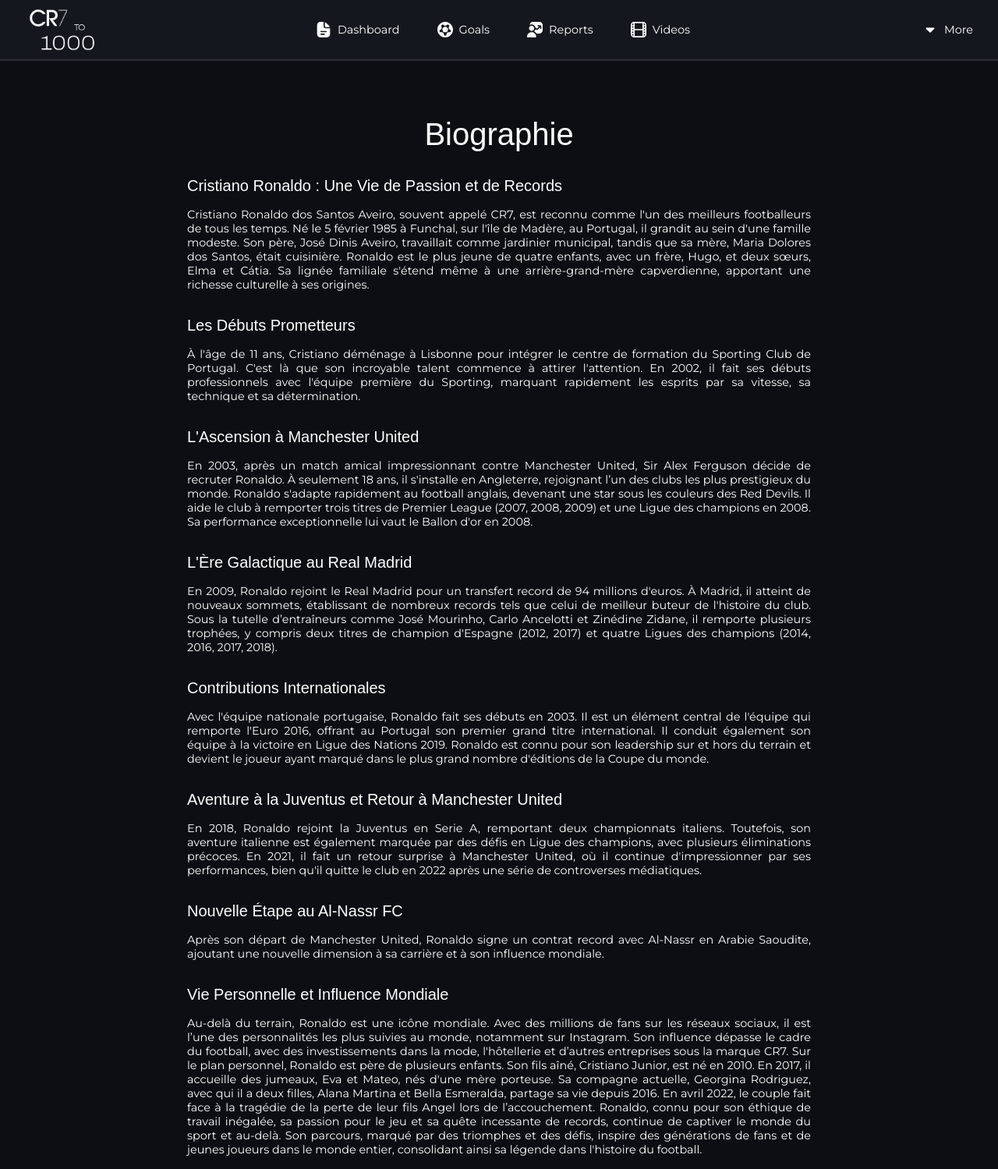
After one commit to marinoo3/cr7to1000, a Flask app: page /bio in a window 1280 px wide. The commit adds this page. Shown: the whole page at 78% size. Run offline with Flask 3, Linux system fonts and the light colour scheme; parts of the project's set-up code (start-up, migrations or seed data) failed here and were passed over.

Commit message:
Add files via upload

```diff
--- a/app.py
+++ b/app.py
@@ -42,6 +42,10 @@ def index_goals() -> str:
 @app.route('/videos')
 def index_videos() -> str:
     return render_template('videos.html')
+
+@app.route('/bio')
+def index_bio() -> str:
+    return render_template('biographie.html')
 
 @app.route('/privacy-policy')
 def index_privacy_policy() -> str:
--- a/custom/analytics.py
+++ b/custom/analytics.py
@@ -106,7 +106,7 @@ class Analytics():
         goals = df.copy()
         goals = goals[['date', 'competition', 'position', 'minute', 'type_of_goal']]
         goals['date'] = pd.to_datetime(goals['date'], format='%m/%d/%y')
-        goals['month_year'] = goals['date'].dt.strftime('%B %Y')
+        goals['month_year'] = goals['date'].dt.strftime('%B %Y').str.title()
 
         return goals
 
--- /dev/null
+++ b/static/css/biographie.css
@@ -0,0 +1,18 @@
+.content-wrapper {
+    max-width: 800px;
+    margin:auto;
+    text-align: left;
+}
+
+.content-wrapper > h2 {
+    font-size: 2.5vh;
+    font-weight: 500;
+    margin-bottom: 2vh;
+    margin-top: 4vh;
+    text-align: justify;
+}
+
+.content-wrapper > p {
+    margin-bottom: 2vh;
+    text-align: justify;
+}
--- a/static/css/main.css
+++ b/static/css/main.css
@@ -123,6 +123,7 @@ nav.main-menu {
     justify-content: space-between;
     padding: 1.4vh 4vh;
     position: fixed;
+    top: 0;
     width: calc(100% - 8vh);
     z-index: 10;
     background-color: var(--bg-light);
--- /dev/null
+++ b/templates/biographie.html
@@ -0,0 +1,90 @@
+<!DOCTYPE html>
+<html lang="fr">
+<head>
+    <meta charset="UTF-8">
+    <link rel="stylesheet" href="{{ url_for('static', filename='css/main.css') }}">
+    <link rel="stylesheet" href="{{ url_for('static', filename='css/biographie.css') }}">
+    <link rel="icon" type="" href="{{ url_for('static', filename='images/favicon.jpg') }}">
+    <title>CR7 to 1000</title>
+</head>
+<body>
+
+    <nav class="main-menu">
+        <div>
+            <img class="logo" src="{{ url_for('static', filename='images/banner.jpg') }}" alt="CR7 to 1000 banner">
+        </div>
+        <ul>
+            <li>
+                <a href="dashboard">
+                    <img src="{{ url_for('static', filename='images/dashboard.svg') }}" alt="Dashboard icon" width="20vh">
+                    <p>Dashboard</p>
+                </a>
+            </li>
+            <li>
+                <a href="goals">
+                    <img src="{{ url_for('static', filename='images/goals.svg') }}" alt="Goals icon" width="20vh">
+                    <p>Goals</p>
+                </a>
+            </li>
+            <li>
+                <a href="reports">
+                    <img src="{{ url_for('static', filename='images/reports.svg') }}" alt="Reports icon" width="20vh">
+                    <p>Reports</p>
+                </a>
+            </li>
+            <li >
+                <a href="videos">
+                    <img src="{{ url_for('static', filename='images/videos.svg') }}" alt="Reports icon" width="20vh">
+                    <p>Videos</p>
+                </a>
+            </li>
+        </ul>
+        <div class="more-button">
+            <img src="{{ url_for('static', filename='images/down-arrow.svg') }}" alt="" width="20vh">
+            <p>More</p>
+            <div class="more-menu-container">
+                <ul>
+                    <li>Biographie</li>
+                </ul>
+            </div>
+        </div>
+    </nav>
+
+    <section class="header">
+        <h1>Biographie</h1>
+    </section>
+
+    <section class="content-wrapper">
+        <h2>Cristiano Ronaldo : Une Vie de Passion et de Records</h2>
+        <p>Cristiano Ronaldo dos Santos Aveiro, souvent appelé CR7, est reconnu comme l'un des meilleurs footballeurs de tous les temps. Né le 5 février 1985 à Funchal, sur l'île de Madère, au Portugal, il grandit au sein d'une famille modeste. Son père, José Dinis Aveiro, travaillait comme jardinier municipal, tandis que sa mère, Maria Dolores dos Santos, était cuisinière. Ronaldo est le plus jeune de quatre enfants, avec un frère, Hugo, et deux sœurs, Elma et Cátia. Sa lignée familiale s'étend même à une arrière-grand-mère capverdienne, apportant une richesse culturelle à ses origines.</p>
+        <h2>Les Débuts Prometteurs</h2>
+        <p>À l'âge de 11 ans, Cristiano déménage à Lisbonne pour intégrer le centre de formation du Sporting Club de Portugal. C'est là que son incroyable talent commence à attirer l'attention. En 2002, il fait ses débuts professionnels avec l'équipe première du Sporting, marquant rapidement les esprits par sa vitesse, sa technique et sa détermination.</p>
+        <h2>L'Ascension à Manchester United</h2>
+        <p>En 2003, après un match amical impressionnant contre Manchester United, Sir Alex Ferguson décide de recruter Ronaldo. À seulement 18 ans, il s'installe en Angleterre, rejoignant l’un des clubs les plus prestigieux du monde. Ronaldo s'adapte rapidement au football anglais, devenant une star sous les couleurs des Red Devils. Il aide le club à remporter trois titres de Premier League (2007, 2008, 2009) et une Ligue des champions en 2008. Sa performance exceptionnelle lui vaut le Ballon d'or en 2008.</p>
+        <h2>L'Ère Galactique au Real Madrid</h2>
+        <p>En 2009, Ronaldo rejoint le Real Madrid pour un transfert record de 94 millions d'euros. À Madrid, il atteint de nouveaux sommets, établissant de nombreux records tels que celui de meilleur buteur de l'histoire du club. Sous la tutelle d’entraîneurs comme José Mourinho, Carlo Ancelotti et Zinédine Zidane, il remporte plusieurs trophées, y compris deux titres de champion d'Espagne (2012, 2017) et quatre Ligues des champions (2014, 2016, 2017, 2018).</p>
+        <h2>Contributions Internationales</h2>
+        <p>Avec l'équipe nationale portugaise, Ronaldo fait ses débuts en 2003. Il est un élément central de l'équipe qui remporte l'Euro 2016, offrant au Portugal son premier grand titre international. Il conduit également son équipe à la victoire en Ligue des Nations 2019. Ronaldo est connu pour son leadership sur et hors du terrain et devient le joueur ayant marqué dans le plus grand nombre d'éditions de la Coupe du monde.</p>
+        <h2>Aventure à la Juventus et Retour à Manchester United</h2>
+        <p>En 2018, Ronaldo rejoint la Juventus en Serie A, remportant deux championnats italiens. Toutefois, son aventure italienne est également marquée par des défis en Ligue des champions, avec plusieurs éliminations précoces. En 2021, il fait un retour surprise à Manchester United, où il continue d'impressionner par ses performances, bien qu'il quitte le club en 2022 après une série de controverses médiatiques.</p>
+        <h2>Nouvelle Étape au Al-Nassr FC</h2>
+        <p>Après son départ de Manchester United, Ronaldo signe un contrat record avec Al-Nassr en Arabie Saoudite, ajoutant une nouvelle dimension à sa carrière et à son influence mondiale.</p>
+        <h2>Vie Personnelle et Influence Mondiale</h2>
+        <p>Au-delà du terrain, Ronaldo est une icône mondiale. Avec des millions de fans sur les réseaux sociaux, il est l’une des personnalités les plus suivies au monde, notamment sur Instagram. Son influence dépasse le cadre du football, avec des investissements dans la mode, l'hôtellerie et d’autres entreprises sous la marque CR7.
+
+            Sur le plan personnel, Ronaldo est père de plusieurs enfants. Son fils aîné, Cristiano Junior, est né en 2010. En 2017, il accueille des jumeaux, Eva et Mateo, nés d'une mère porteuse. Sa compagne actuelle, Georgina Rodriguez, avec qui il a deux filles, Alana Martina et Bella Esmeralda, partage sa vie depuis 2016. En avril 2022, le couple fait face à la tragédie de la perte de leur fils Angel lors de l’accouchement.
+
+            Ronaldo, connu pour son éthique de travail inégalée, sa passion pour le jeu et sa quête incessante de records, continue de captiver le monde du sport et au-delà. Son parcours, marqué par des triomphes et des défis, inspire des générations de fans et de jeunes joueurs dans le monde entier, consolidant ainsi sa légende dans l'histoire du football.</p>
+    </section>
+
+    <section class="footer">
+
+    </section>
+
+<script src="https://cdn.jsdelivr.net/npm/chart.js"></script>
+<script type="text/javascript" src="{{ url_for('static', filename='js/ui-utils.js') }}"></script>
+<script type="text/javascript" src="{{ url_for('static', filename='js/charts.js') }}"></script>
+<script type="text/javascript" src="{{ url_for('static', filename='js/dashboard.js') }}"></script>
+
+</body>
+</html>
--- a/templates/dashboard.html
+++ b/templates/dashboard.html
@@ -116,6 +116,10 @@
         </div>
     </section>
 
+    <section class="footer">
+
+    </section>
+
 <script src="https://cdn.jsdelivr.net/npm/chart.js"></script>
 <script type="text/javascript" src="{{ url_for('static', filename='js/ui-utils.js') }}"></script>
 <script type="text/javascript" src="{{ url_for('static', filename='js/charts.js') }}"></script>
```
Also changed, not shown: static/sitemap.xml (+16 -4 lines).
